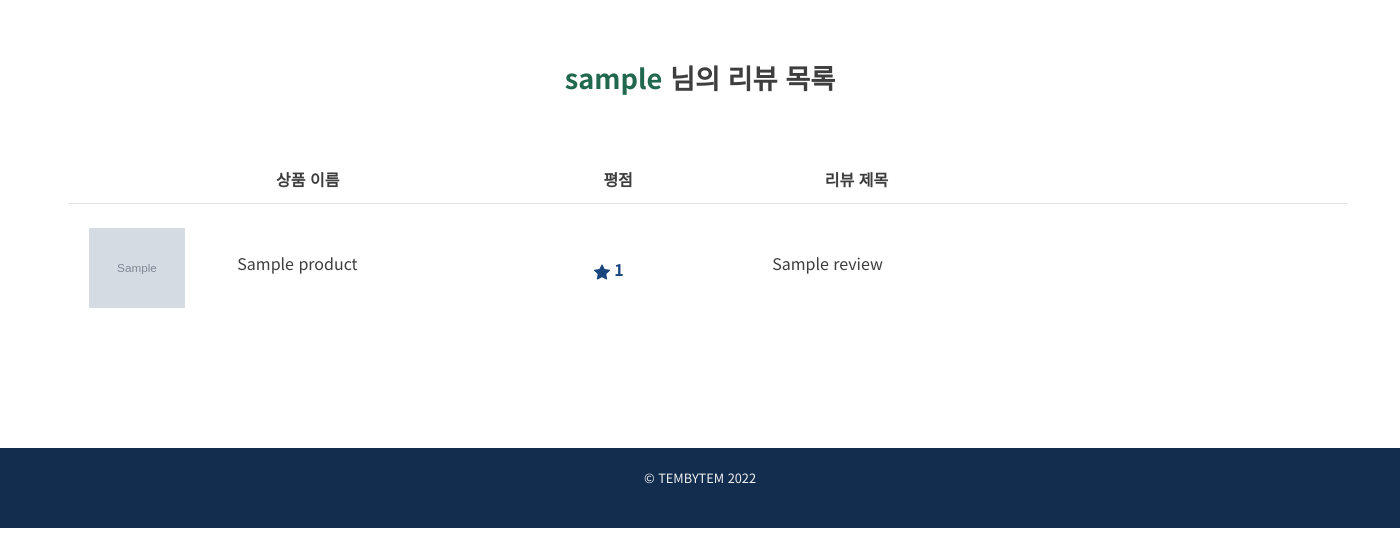
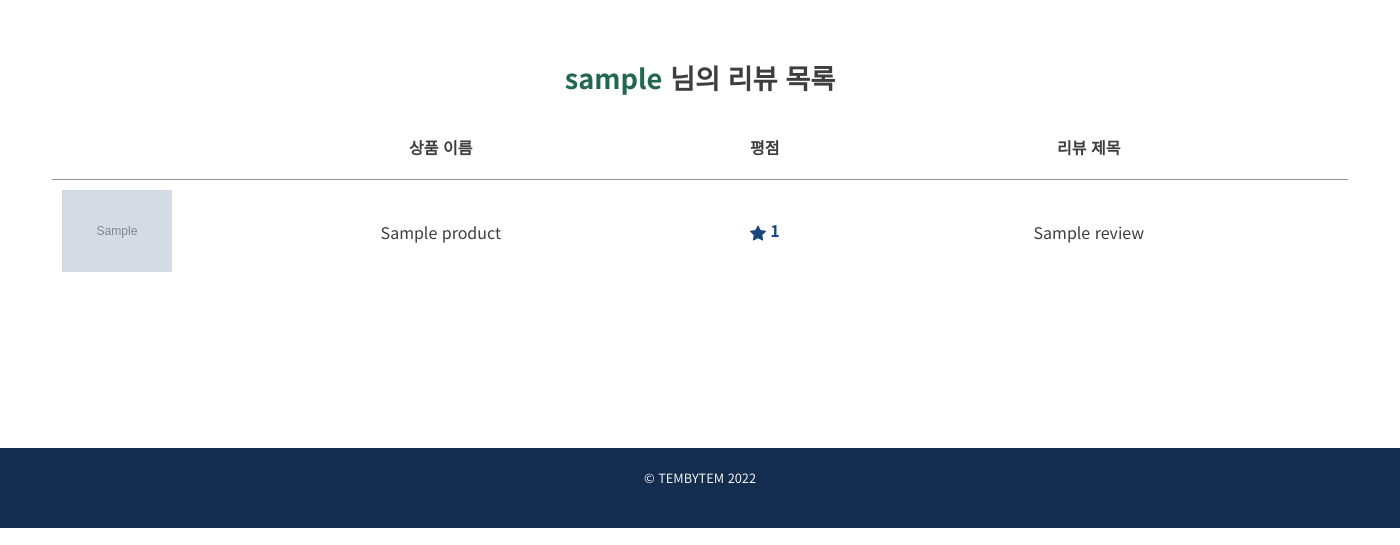
Before and after one commit to hyejinny97/TBT, a Django app: page /accounts/1/review_list/ in a window 1400 px wide. Shown: the part 255-800 px from the top of the page. Run offline with Django 3.2, Linux system fonts and the light colour scheme; tables that the repository leaves empty hold one stand-in row (values such as "Sample post"); grey boxes marked "Sample" are stand-in pictures; some libraries are stand-ins or nearby versions.

Commit message:
리뷰 목록 디자인 테이블로 수정

```diff
--- a/accounts/templates/accounts/review_list.html
+++ b/accounts/templates/accounts/review_list.html
@@ -12,31 +12,41 @@
     <!-- 리뷰 리스트 -->
     <section class="review">
       {% if reviews %}
-        <div class="review__category">
-          <span class="category__name">상품 이름</span><span class="category__grade">평점</span><span class="category__title">리뷰 제목</span>
-        </div>
-        <hr class="line"/>
-        <!-- 리뷰 아이템 -->
+        <table>
+          <thead>
+            <tr>
+              <th></th>
+              <th>상품 이름</th>
+              <th>평점</th>
+              <th>리뷰 제목</th>
+            </tr>
+          </thead>
           {% for review in reviews %}
-          <div class="review__list">
+            <tbody>
+              <tr>
+                <td class="review__td--img">
                   <a href="{% url 'products:products_detail' review.product.pk %}">
-              <img class="review__img" src="{{ review.product.product_image.all.first.image.url }}" alt="review-img"/>
-              <span class="review__name">{{ review.product.name }}</span>
-            </a>
-            <span class="review__grade">
-              <!-- 개행 방지 -->
+                    <img class="profile__review--img" src="{{ review.product.product_image.all.first.image.url }}" alt="review-img"/></a>
+                </td>
+                <td class="review__td--name">
+                  <a href="{% url 'products:products_detail' review.product.pk %}">{{ review.product.name }}</a>
+                </td>
+                <td class="review__grade">
                   <svg class="bi bi-star-fill" xmlns="http://www.w3.org/2000/svg" width="16" height="16" fill="currentColor" viewbox="0 0 16 16">
                     <path d="M3.612 15.443c-.386.198-.824-.149-.746-.592l.83-4.73L.173 6.765c-.329-.314-.158-.888.283-.95l4.898-.696L7.538.792c.197-.39.73-.39.927 0l2.184 4.327 4.898.696c.441.062.612.636.282.95l-3.522 3.356.83 4.73c.078.443-.36.79-.746.592L8 13.187l-4.389 2.256z"/>
                   </svg>
-              <!-- 개행 방지 -->
-              {{ review.grade }}</span>
-            <span class="review__title">{{ review.title }}</span>
-          </div>
+                  {{ review.grade }}
+                </td>
+                <td class="review__td--title">
+                  {{ review.title }}</td>
+              </tr>
+            </tbody>
           {% endfor %}
         {% else %}
           <h1 class="empty">리뷰가 없어요 :(
           </h1>
         {% endif %}
+      </table>
     </section>
   </section>
 
--- a/static/styles/accounts_review_list.css
+++ b/static/styles/accounts_review_list.css
@@ -13,100 +13,3 @@
 .title__user {
   color: var(--main);
 }
-
-/* 리뷰 목록 */
-.main__title {
-  display: flex;
-  justify-content: space-between;
-  margin-top: 2.5rem;
-}
-
-.sub__title {
-  font-size: 1.4rem;
-}
-
-.plus__title {
-  cursor: pointer;
-  margin-top: 2.4rem;
-  margin-bottom: 2rem;
-  font-weight: 600;
-}
-
-.plus__title:hover {
-  color: var(--text);
-}
-
-.review {
-  margin-top: 5rem;
-  margin-left: 1rem;
-}
-
-.review__category {
-  margin: 1rem 0;
-  font-weight: 600;
-  white-space: nowrap;
-}
-
-.category__name {
-  margin-left: 13rem;
-}
-
-.category__grade {
-  margin-left: 16.5rem;
-}
-
-.category__title {
-  margin-left: 12rem;
-}
-
-.line {
-  color: var(--line);
-}
-
-.review__list {
-  white-space: nowrap;
-  transform: translateY(-1.5rem);
-  margin-bottom: 1.5rem;
-}
-
-.review__img {
-  width: 6rem;
-  height: 5rem;
-  margin-left: 1.3rem;
-  transform: translateY(2rem);
-}
-
-.review__name {
-  display: inline-block;
-  margin-left: 3rem;
-  width: 15rem;
-  height: 3rem;
-  transform: translateY(1.7rem);
-  overflow: hidden;
-  text-overflow: ellipsis;
-  white-space: nowrap;
-}
-
-.review__grade {
-  margin-top: 1.5rem;
-  margin-left: 7rem;
-  font-weight: 700;
-  color: var(--sub-b);
-}
-
-.star {
-  margin-top: -0.2rem;
-  margin-right: 0.3rem;
-  color: var(--sub-b);
-}
-
-.review__title {
-  width: 37rem;
-  height: 3rem;
-  display: inline-block;
-  transform: translateY(1.7rem);
-  margin-left: 9rem;
-  overflow: hidden;
-  text-overflow: ellipsis;
-  white-space: nowrap;
-}
```
Lines whose indentation alone changed are shown as unchanged.
